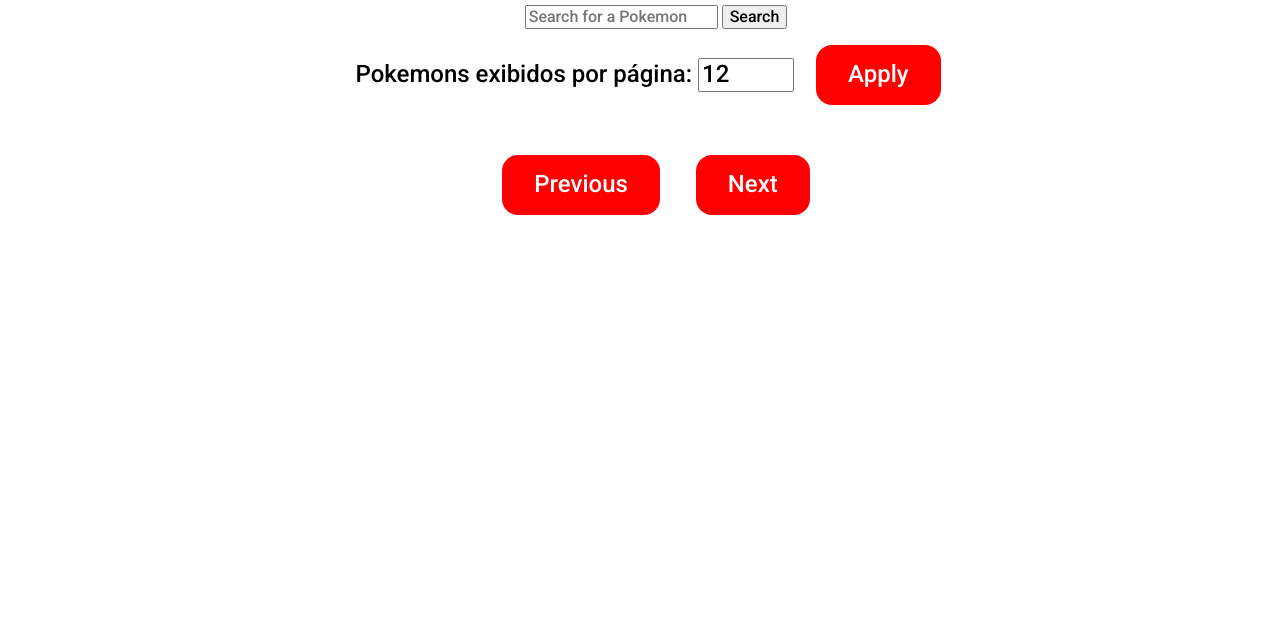
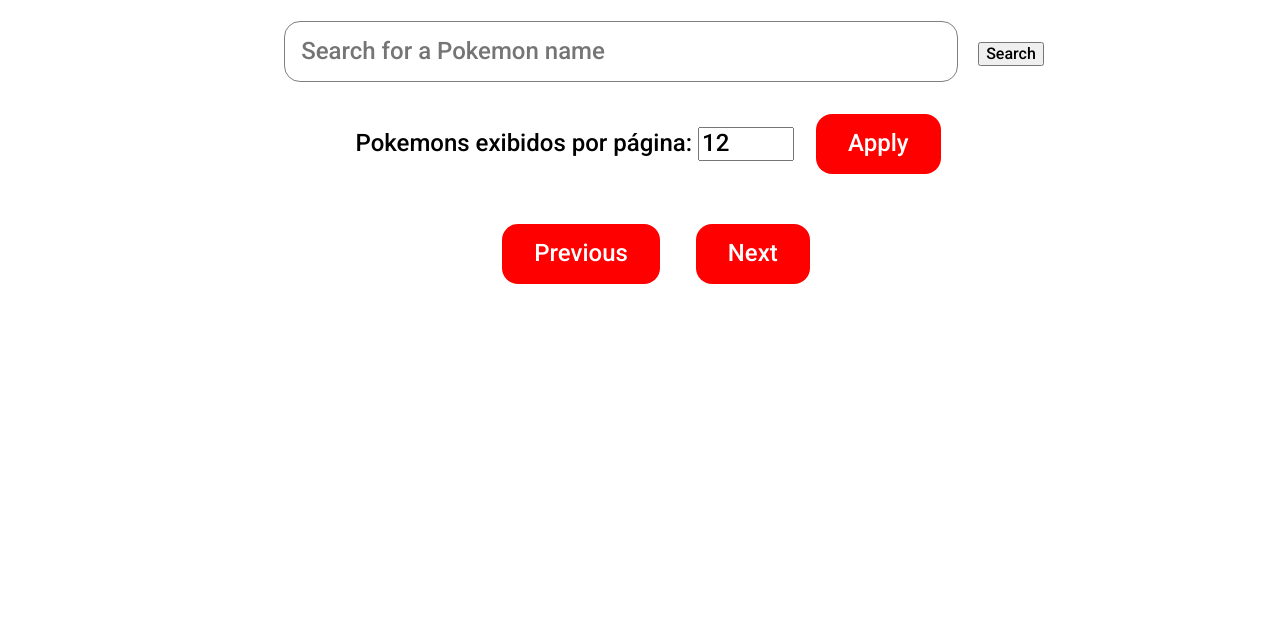
Before and after one commit to osmanbastos/pokedex, a plain HTML site: page index.html in a window 1280 px wide. Shown: the part 179-800 px from the top of the page. Drawn offline with nearby package versions, Linux system fonts and the light colour scheme; no server answers; a web font is replaced by a local one.

Commit message:
style: visual type font to 500 and search input font size up

```diff
--- a/assets/css/global.css
+++ b/assets/css/global.css
@@ -28,6 +28,16 @@ h1 {
     width: 5rem;
     height: auto;
     margin-left: -7rem;
+}
+
+#searchInput {
+    padding: 1rem;
+    margin: 1rem;
+    border: 1px solid #817e7e;
+    border-radius: 1rem;
+    font-size: 1.5rem;
+    font-weight: 500;
+    width: 50%;
 }
 
 .pokemonsView {
--- a/assets/css/pokedex.css
+++ b/assets/css/pokedex.css
@@ -28,7 +28,7 @@
 
 .pokemon-name {
     color: #fff;
-    font-size: 1.5rem;
+    font-size: 3.5rem;
     margin-bottom: .25rem;
 }
 
@@ -51,8 +51,8 @@
     border-radius: 1rem;
     background-color: #61e1ca;
     color: #fff;
-    font-size: 1.5rem;
-    font-weight: 300;
+    font-size: 2.1rem;
+    font-weight: 500;
 }
 
 .pokemon-image {
--- a/index.html
+++ b/index.html
@@ -19,7 +19,7 @@
             Welcome to My Pokedex
         </h1>
         <div class="search">
-            <input type="text" id="searchInput" placeholder="Search for a Pokemon" oninput="searchInput()">
+            <input type="text" id="searchInput" placeholder="Search for a Pokemon name" oninput="searchInput()">
             <input type="button" value="Search" onclick="searchPokemon()">
 
         </div>
```
